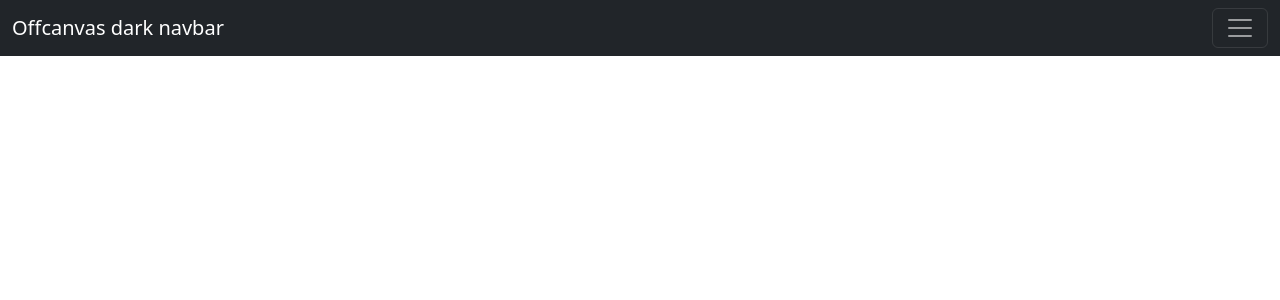
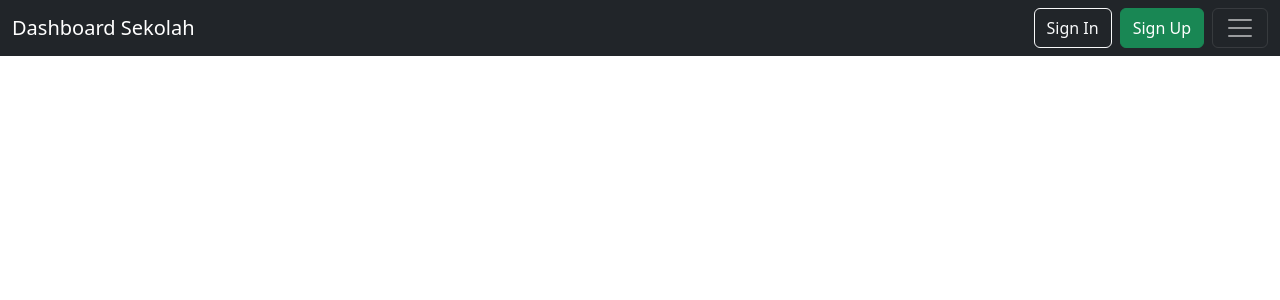
Before and after one commit to rayymhra/web-sekolah, a PHP site: page / in a window 1280 px wide. Shown: the top 300 px of the page. Run offline with PHP 8.4, Linux system fonts and the light colour scheme.

Commit message:
Update index.php in landing page

```diff
--- a/landing page/index.php
+++ b/landing page/index.php
@@ -12,10 +12,14 @@
 <body>
     <nav class="navbar navbar-dark bg-dark fixed-top">
         <div class="container-fluid">
-            <a class="navbar-brand" href="#">Offcanvas dark navbar</a>
-            <button class="navbar-toggler" type="button" data-bs-toggle="offcanvas" data-bs-target="#offcanvasDarkNavbar" aria-controls="offcanvasDarkNavbar" aria-label="Toggle navigation">
-                <span class="navbar-toggler-icon"></span>
-            </button>
+            <a class="navbar-brand" href="#">Dashboard Sekolah</a>
+            <div class="d-flex">
+                <button class="btn btn-outline-light me-2" type="button">Sign In</button>
+                <button class="btn btn-success me-2" type="button">Sign Up</button>
+                <button class="navbar-toggler" type="button" data-bs-toggle="offcanvas" data-bs-target="#offcanvasDarkNavbar" aria-controls="offcanvasDarkNavbar" aria-label="Toggle navigation">
+                    <span class="navbar-toggler-icon"></span>
+                </button>
+            </div>
             <div class="offcanvas offcanvas-end text-bg-dark" tabindex="-1" id="offcanvasDarkNavbar" aria-labelledby="offcanvasDarkNavbarLabel">
                 <div class="offcanvas-header">
                     <h5 class="offcanvas-title" id="offcanvasDarkNavbarLabel">Dark offcanvas</h5>
@@ -51,6 +55,7 @@
             </div>
         </div>
     </nav>
+
 </body>
 
 </html>
```
